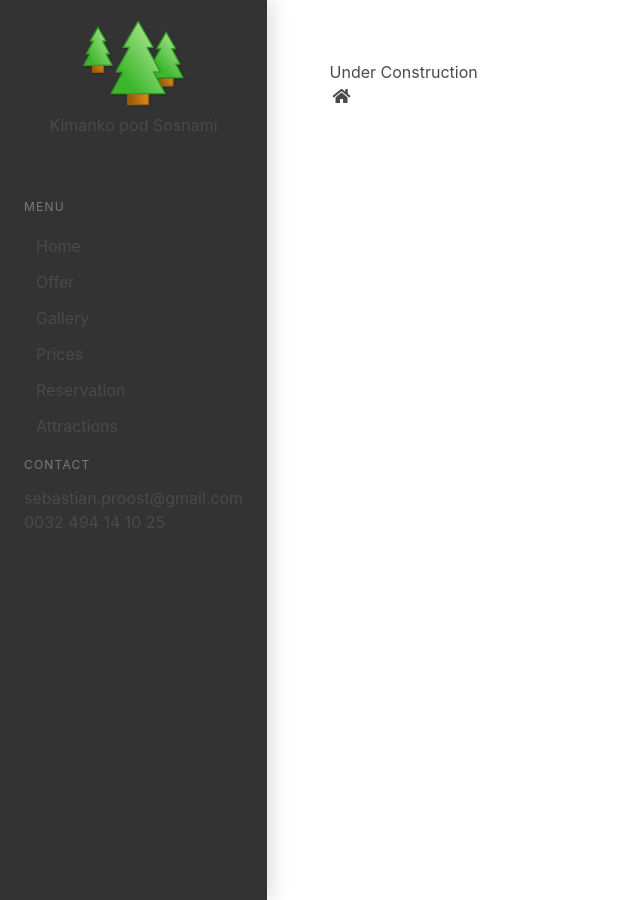
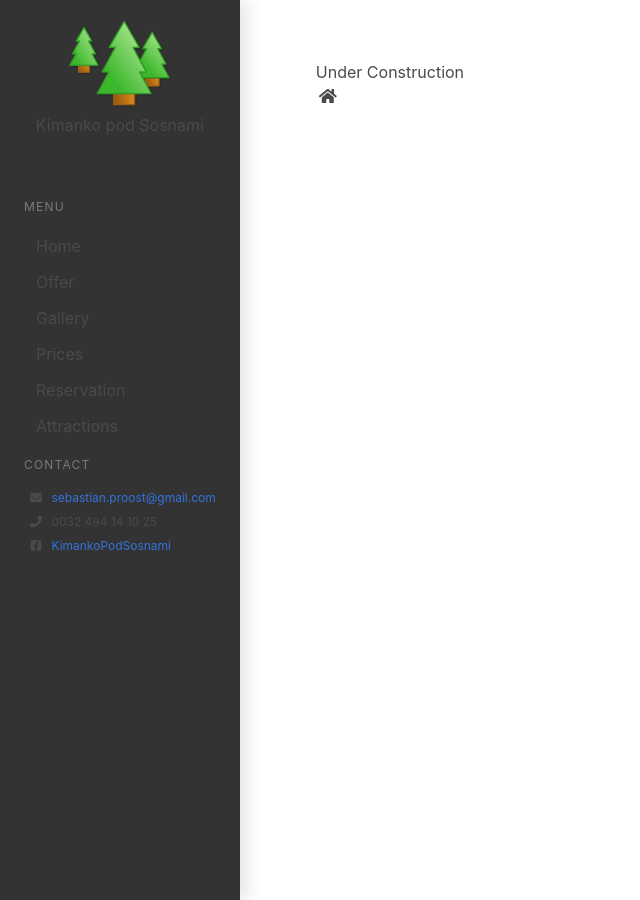
Before and after one commit to Kimanko-pod-Sosnami/Kimanko-pod-Sosnami.github.io, a Jekyll site: the page built from index.html, in a window 1280 px wide. Shown: the whole page, without its empty margins (0-640 px from the left). Built offline with Jekyll 4.4.1, drawn with Linux system fonts in a browser that asks for light colours.

Commit message:
added font awesome

```diff
--- a/_data/contact.yml
+++ b/_data/contact.yml
@@ -1,3 +1,5 @@
 email: sebastian.proost@gmail.com
 tel: 0032 494 14 10 25
-facebook_url: www.facebook.com
+facebook:
+  url: https://www.facebook.com
+  name: KimankoPodSosnami
--- a/_layouts/default.html
+++ b/_layouts/default.html
@@ -56,9 +56,10 @@
               <p class="menu-label">
                 Contact
               </p>
-              <p class="menu-contact">
-                  <p>{{ site.data.contact.email }}</p>
-                  <p>{{ site.data.contact.tel }}</p>
+              <div class="menu-contact">
+                  <p><span class="icon"><i class="fas fa-envelope"></i></span> <a href="mailto:{{ site.data.contact.email }}">{{ site.data.contact.email }}</a></p>
+                  <p><span class="icon"><i class="fas fa-phone"></i></span> {{ site.data.contact.tel }}</p>
+                  <p><span class="icon"><i class="fab fa-facebook-square"></i></span> <a href="{{ site.data.contact.facebook.url }}">{{ site.data.contact.facebook.name }}</a></p>
               </p>
           </div>
         </aside>
--- a/_sass/_layout.scss
+++ b/_sass/_layout.scss
@@ -54,6 +54,7 @@
 }
 
 .menu-contact {
-  font-size: 75%;
-  font-weight: light;
+  p {
+    font-size: 0.75rem;
+  }
 }
--- a/css/main.scss
+++ b/css/main.scss
@@ -8,6 +8,7 @@
 @import
   "bulma/bulma",
   "fontawesome/fontawesome",
+  "fontawesome/brands",
   "fontawesome/solid",
   "layout"
 ;
```
